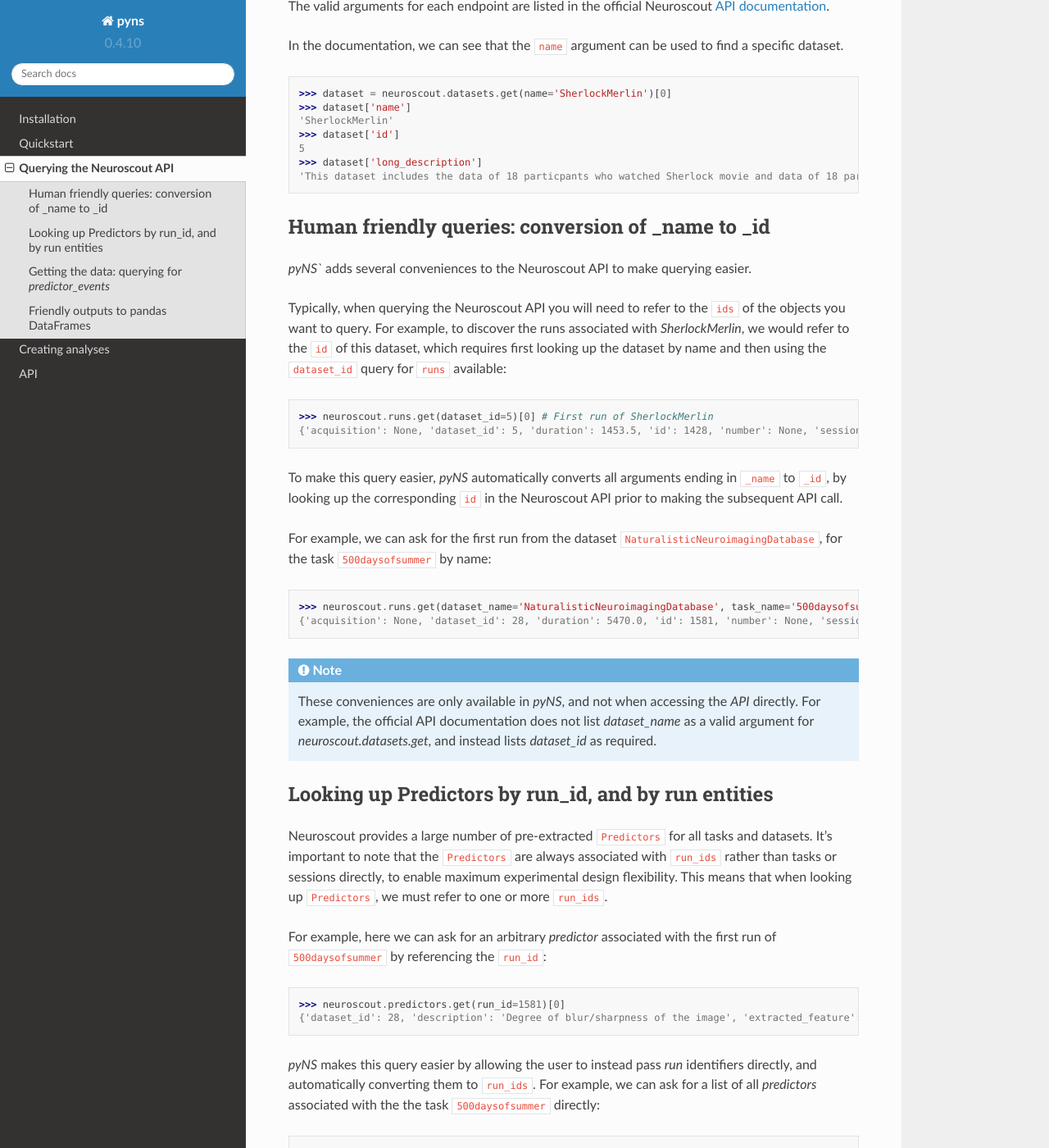
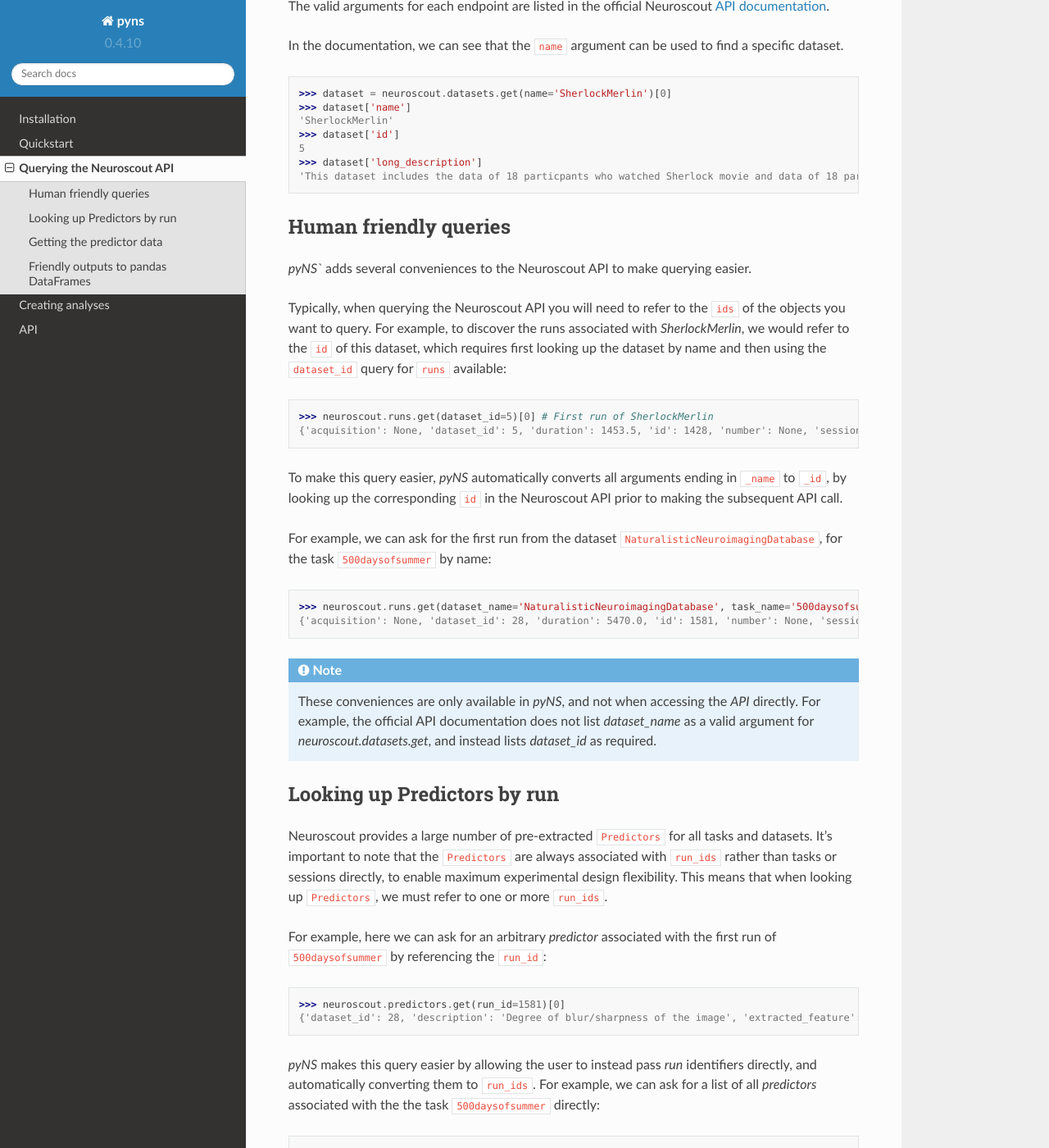
Before and after one commit to neuroscout/pyNS, a Sphinx documentation site: the page built from docs/source/querying.rst, in a window 1280 px wide and 1400 px high, scrolled down 212 px. Shown: the whole window at 82% size. Built offline with Sphinx 7.4.7 and the Read the Docs theme 2.0.0, drawn with Linux system fonts in a browser that asks for light colours; some of the changed text lies outside the part shown.

Commit message:
suggestion: shorten, simplify subtitles

```diff
--- a/docs/source/querying.rst
+++ b/docs/source/querying.rst
@@ -22,9 +22,9 @@ In the documentation, we can see that the ``name`` argument can be used to find
    >>> dataset['long_description']
    'This dataset includes the data of 18 particpants who watched Sherlock movie and data of 18 participants who watched Merlin movie.'
 
----------------------------------------------------
-Human friendly queries: conversion of _name to _id
----------------------------------------------------
+----------------------------------
+Human friendly queries
+----------------------------------
 
 `pyNS`` adds several conveniences to the Neuroscout API to make querying easier.
 
@@ -52,9 +52,9 @@ For example, we can ask for the first run from the dataset ``NaturalisticNeuroim
    For example, the official API documentation does not list `dataset_name` as a valid argument for
    `neuroscout.datasets.get`, and instead lists `dataset_id` as required.
 
-----------------------------------------------------
-Looking up Predictors by run_id, and by run entities
-----------------------------------------------------
+----------------------------------
+Looking up Predictors by run
+----------------------------------
 
 Neuroscout provides a large number of pre-extracted ``Predictors`` for all tasks and datasets.
 It's important to note that the ``Predictors`` are always associated with ``run_ids`` rather than tasks or sessions directly, to enable maximum experimental design flexibility.
@@ -80,9 +80,9 @@ For example, we can ask for a list of all `predictors` associated with the the t
 
 Under the hood, `pyNS` looks up the ``dataset_id`` and ``task_id`` for the given ``dataset_name`` and ``task_name`` and then uses these to lookup the ``run_id`` for the given `run`.
 
--------------------------------------------------
-Getting the data: querying for `predictor_events`
--------------------------------------------------
+----------------------------------
+Getting the predictor data
+----------------------------------
 
 An important aspect of `pyNS` is the ability to retrieve moment by moment events for specific predictors.
 
```
